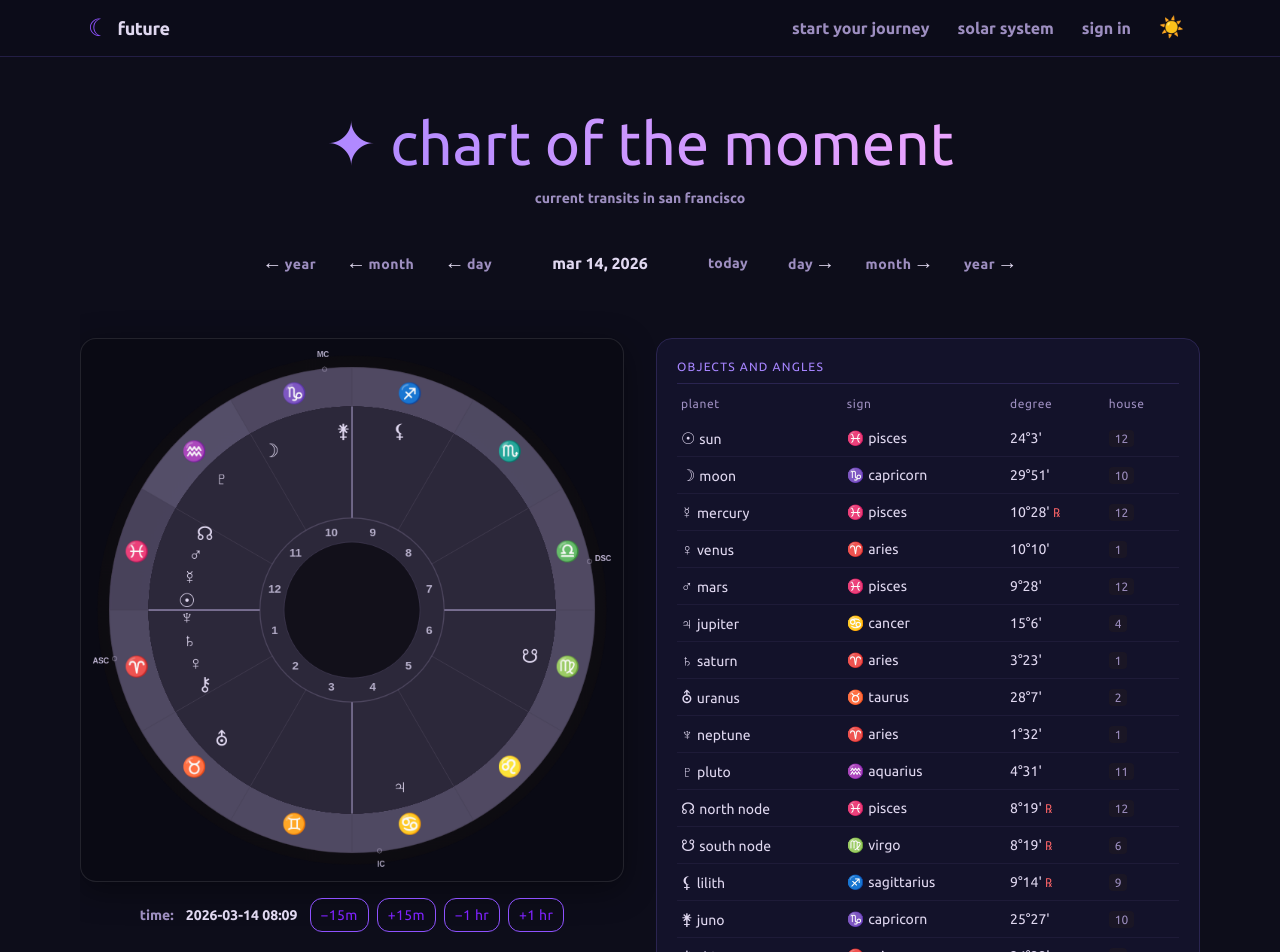
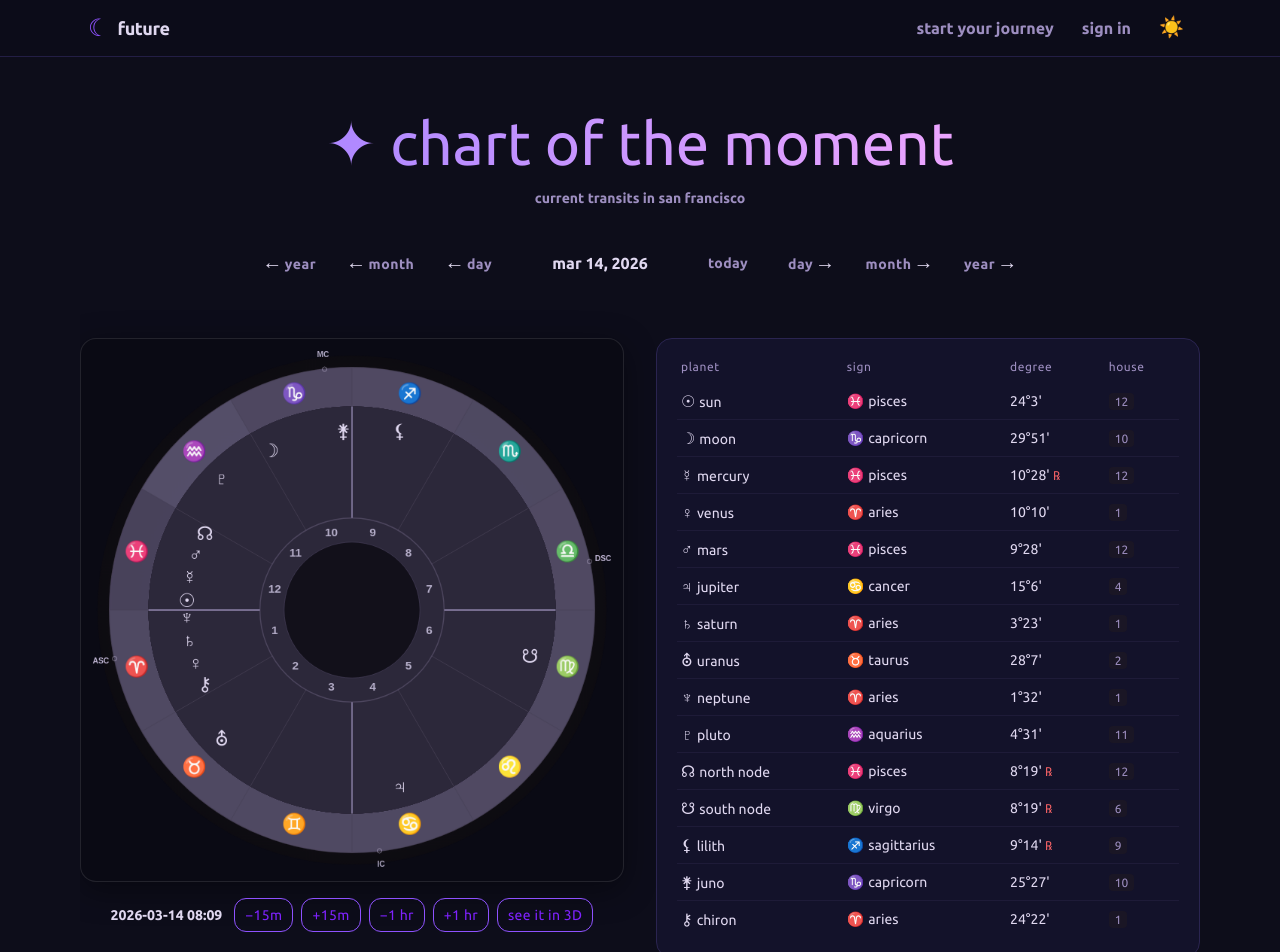
Before and after one commit to future-ai-org/future-ai-app, a Next.js app: page / in a window 1280 px wide. Shown: the top 952 px of the page. Built offline with nearby package versions, Linux system fonts and the light colour scheme; no server answers; a web font is replaced by a local one.

Commit message:
feat: move solar to 3d menu (#35)

```diff
--- a/app/solar-system/layout.tsx
+++ b/app/solar-system/layout.tsx
@@ -2,7 +2,7 @@ import type { Metadata } from 'next';
 
 export const metadata: Metadata = {
   title: 'solar system — future',
-  description: 'Interactive 3d solar system with textured planets and orbit controls.',
+  description: 'Interactive 3D solar system with textured planets and orbit controls.',
 };
 
 export default function SolarSystemLayout({ children }: { children: React.ReactNode }) {
--- a/app/solar-system/page.tsx
+++ b/app/solar-system/page.tsx
@@ -1,6 +1,7 @@
 'use client';
 
 import dynamic from 'next/dynamic';
+import { copy } from '@/lib/copy';
 
 const SolarSystemClient = dynamic(() => import('@/components/solar-system/SolarSystemClient'), {
   ssr: false,
@@ -14,12 +15,11 @@ const SolarSystemClient = dynamic(() => import('@/components/solar-system/SolarS
 
 export default function SolarSystemPage() {
   return (
-    <div className="mx-auto max-w-6xl px-4 py-6">
-      <header className="mb-5 max-w-2xl">
-        <h1 className="text-2xl font-bold tracking-tight text-foreground sm:text-3xl">solar system</h1>
-        <p className="mt-2 text-sm leading-relaxed text-muted-foreground sm:text-base">
-          our small corner of a beautiful, dark, and vast universe
-        </p>
+    <div className="mx-auto max-w-6xl px-3 sm:px-4 pb-6">
+      <header className="pt-8 pb-6 text-center scroll-mt-20">
+        <h1 className="text-4xl sm:text-5xl md:text-6xl font-serif mt-4 mb-1 bg-gradient-to-r from-violet-400 to-fuchsia-300 bg-clip-text text-transparent leading-tight">
+          {copy.chart.titlePrefix} {copy.solarSystem.title}
+        </h1>
       </header>
       <SolarSystemClient />
     </div>
--- a/components/chart/ChartResults.tsx
+++ b/components/chart/ChartResults.tsx
@@ -1,8 +1,10 @@
+import Link from 'next/link';
 import { ChartWheel } from './ChartWheel';
 import { AscendantCard } from './AscendantCard';
 import { PlanetTable } from './PlanetTable';
 import { Button } from '@/components/ui/Button';
 import { copy } from '@/lib/copy';
+import { cn } from '@/lib/utils';
 import type { ChartResult } from '@/lib/astro/types';
 
 const DEFAULT_CHART_SIZE = 520;
@@ -39,7 +41,6 @@ export function ChartResults({ result, showAscendant = true, showAngles = showAs
       />
       {onAdjustHours && (
         <div className="flex flex-wrap items-center justify-center gap-2 sm:gap-3 text-sm w-full">
-          <span className="text-muted-foreground font-bold">{copy.chart.birthTime}:</span>
           <span className="font-bold tabular-nums">
             {result.birthData.date} {result.birthData.time}
           </span>
@@ -48,6 +49,15 @@ export function ChartResults({ result, showAscendant = true, showAngles = showAs
             <Button type="button" variant="secondary" className="px-2.5 py-1.5 text-xs sm:text-sm" onClick={() => onAdjustHours(1 / 4)}>{copy.chart.forward15m}</Button>
             <Button type="button" variant="secondary" className="px-2.5 py-1.5 text-xs sm:text-sm" onClick={() => onAdjustHours(-1)}>{copy.chart.back1h}</Button>
             <Button type="button" variant="secondary" className="px-2.5 py-1.5 text-xs sm:text-sm" onClick={() => onAdjustHours(1)}>{copy.chart.forward1h}</Button>
+            <Link
+              href="/solar-system"
+              className={cn(
+                'inline-flex items-center justify-center rounded-xl font-serif tracking-wide transition-opacity normal-case',
+                'border border-violet-500 dark:border-violet-400 text-violet-600 dark:text-violet-300 px-2.5 py-1.5 text-xs sm:text-sm hover:bg-violet-100 dark:hover:bg-violet-950',
+              )}
+            >
+              {copy.chart.see3D}
+            </Link>
           </div>
         </div>
       )}
--- a/components/chart/DashboardTransitNews.tsx
+++ b/components/chart/DashboardTransitNews.tsx
@@ -79,7 +79,6 @@ export function DashboardTransitNews({ natal, className }: Props) {
             return (
               <li
                 key={`${ev.aspectId}-${ev.transitPlanet}-${ev.natalPlanet}-${ev.date.getTime()}-${i}`}
-                className="border-b border-border/60 pb-4 last:border-0 last:pb-0"
               >
                 <p className="text-foreground break-words [overflow-wrap:anywhere]">
                   <span style={{ color: PLANET_COLORS[ev.transitPlanet] }} className="font-semibold">
--- a/components/chart/PlanetTable.tsx
+++ b/components/chart/PlanetTable.tsx
@@ -15,9 +15,6 @@ export function PlanetTable({ result, showHouses = true }: Props) {
   const data = reapplyWholeSignHouses(result);
   return (
     <Card>
-      <h2 className="text-xs text-violet-400 tracking-widest uppercase mb-3 border-b border-border pb-2">
-        {copy.planetTable.title}
-      </h2>
       <div className="overflow-x-auto">
         <table className="w-full min-w-[28rem] border-collapse text-sm">
           <thead>
--- a/components/layout/Footer.tsx
+++ b/components/layout/Footer.tsx
@@ -37,14 +37,6 @@ export function Footer() {
         <div className="mt-6 flex flex-col sm:flex-row items-center justify-between gap-3 text-center sm:text-left font-bold">
           <p className="text-[0.65rem] text-muted-foreground">{copyrightText}</p>
           <div className="flex items-center gap-4 text-[0.65rem] text-muted-foreground">
-            <Link
-              href="https://donationvonsteinkirchcom.vercel.app/"
-              target="_blank"
-              rel="noopener noreferrer"
-              className="hover:text-foreground/80 transition-colors"
-            >
-              support this work
-            </Link>
             <Link href="/privacy" className="hover:text-foreground/80 transition-colors">Privacy</Link>
             <Link href="/terms" className="hover:text-foreground/80 transition-colors">Terms</Link>
           </div>
--- a/components/layout/Header.tsx
+++ b/components/layout/Header.tsx
@@ -40,9 +40,6 @@ export function Header() {
           <Link href="/chart" className={navLinkClass('/chart')}>
             {copy.nav.chart}
           </Link>
-          <Link href="/solar-system" className={navLinkClass('/solar-system')}>
-            {copy.nav.solarSystem}
-          </Link>
           {status === 'authenticated' && (
             <Link href="/dashboard" className={navLinkClass('/dashboard')}>
               {copy.nav.dashboard}
--- a/lib/copy.ts
+++ b/lib/copy.ts
@@ -18,7 +18,6 @@ export const copy = {
     dashboard: 'dashboard',
     signIn: 'sign in',
     signOut: 'sign out',
-    solarSystem: 'solar system',
     ariaLabel: 'main navigation',
     themeLight: 'switch to light mode',
     themeDark: 'switch to dark mode',
@@ -212,11 +211,11 @@ export const copy = {
     title: 'start your journey',
     titlePrefix: '✦',
     tagline: '',
-    birthTime: 'time',
     back15m: '−15m',
     forward15m: '+15m',
     back1h: '−1 hr',
     forward1h: '+1 hr',
+    see3D: 'see it in 3D',
     checkTransits: 'check transits',
     deleteChart: 'delete chart',
     transitsTitle: 'transits',
@@ -237,6 +236,10 @@ export const copy = {
     nextMonth: '1 month after',
     prevYear: '1 year before',
     nextYear: '1 year after',
+  },
+
+  solarSystem: {
+    title: 'our solar system',
   },
 
   saveChart: {
@@ -294,7 +297,6 @@ export const copy = {
   },
 
   planetTable: {
-    title: 'objects and angles',
     planet: 'planet',
     sign: 'sign',
     degree: 'degree',
--- a/lib/solar-system/solarEphemeris.ts
+++ b/lib/solar-system/solarEphemeris.ts
@@ -1,5 +1,5 @@
 /**
- * Real ephemeris for the 3d solar-system view: same engine as ../astro/planets / ../astro/points.
+ * Real ephemeris for the 3D solar-system view: same engine as ../astro/planets / ../astro/points.
  * Scene uses heliocentric ecliptic angles × visual ORBIT radii; aspect angles and chord lines use
  * geocentric ecliptic longitudes (Earth as observer).
  */
```
Also changed, not shown: 1 other file (tests, documents, lock files or other folders).
